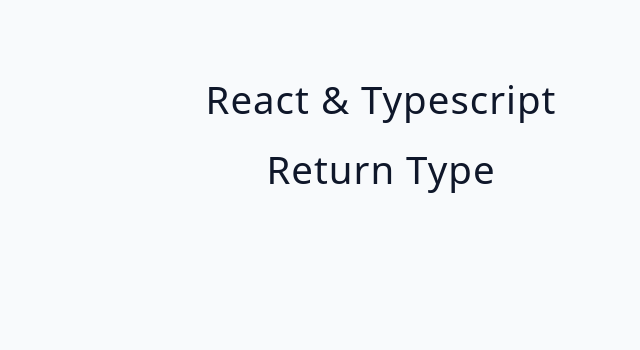
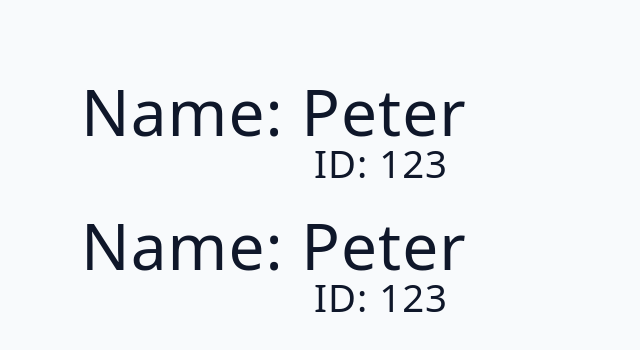
Before and after one commit to urielparavi/practical-typescript, a React (Vite) app: page / in a window 1280 px wide. Shown: the top 350 px of the page, without its empty margins (259-899 px from the left). Built offline with nearby package versions, Linux system fonts and the light colour scheme.

Commit message:
95. Props - Inline

```diff
--- a/src/App.tsx
+++ b/src/App.tsx
@@ -1,9 +1,10 @@
-import Component from './starter/01-return';
+import Component from './starter/02-props';
 
 function App() {
   return (
     <main>
-      <Component />
+      <Component name="peter" id={123} />
+      <Component name="peter" id={123} />
     </main>
   );
 }
--- a/src/starter/02-props/index.tsx
+++ b/src/starter/02-props/index.tsx
@@ -1,8 +1,8 @@
-function Component() {
+function Component({ name, id }: { name: string; id: number }) {
   return (
     <div>
-      <h2>React & Typescript</h2>
-      <h2>Props</h2>
+      <h1>Name: {name}</h1>
+      <h2>ID: {id}</h2>
     </div>
   );
 }
```
